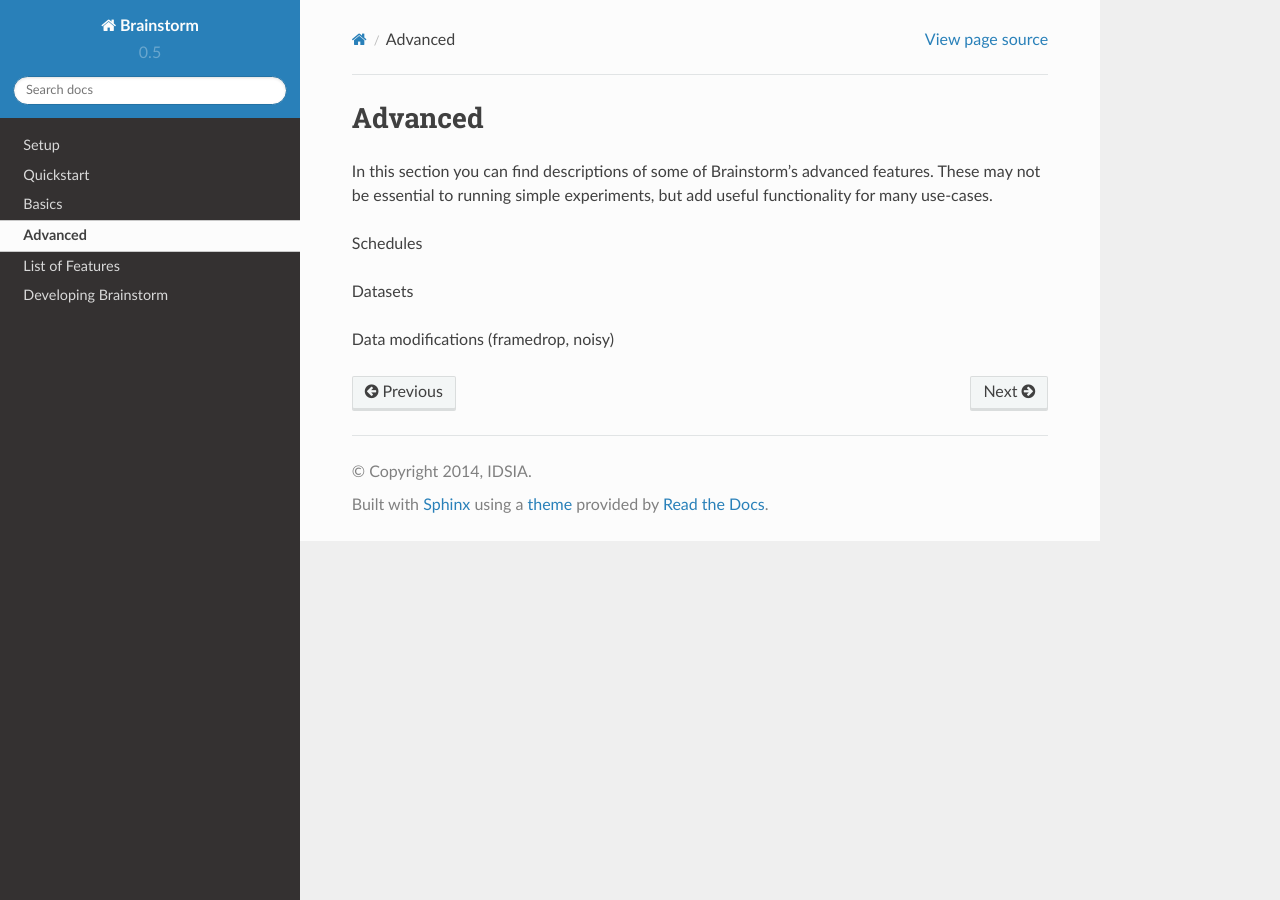
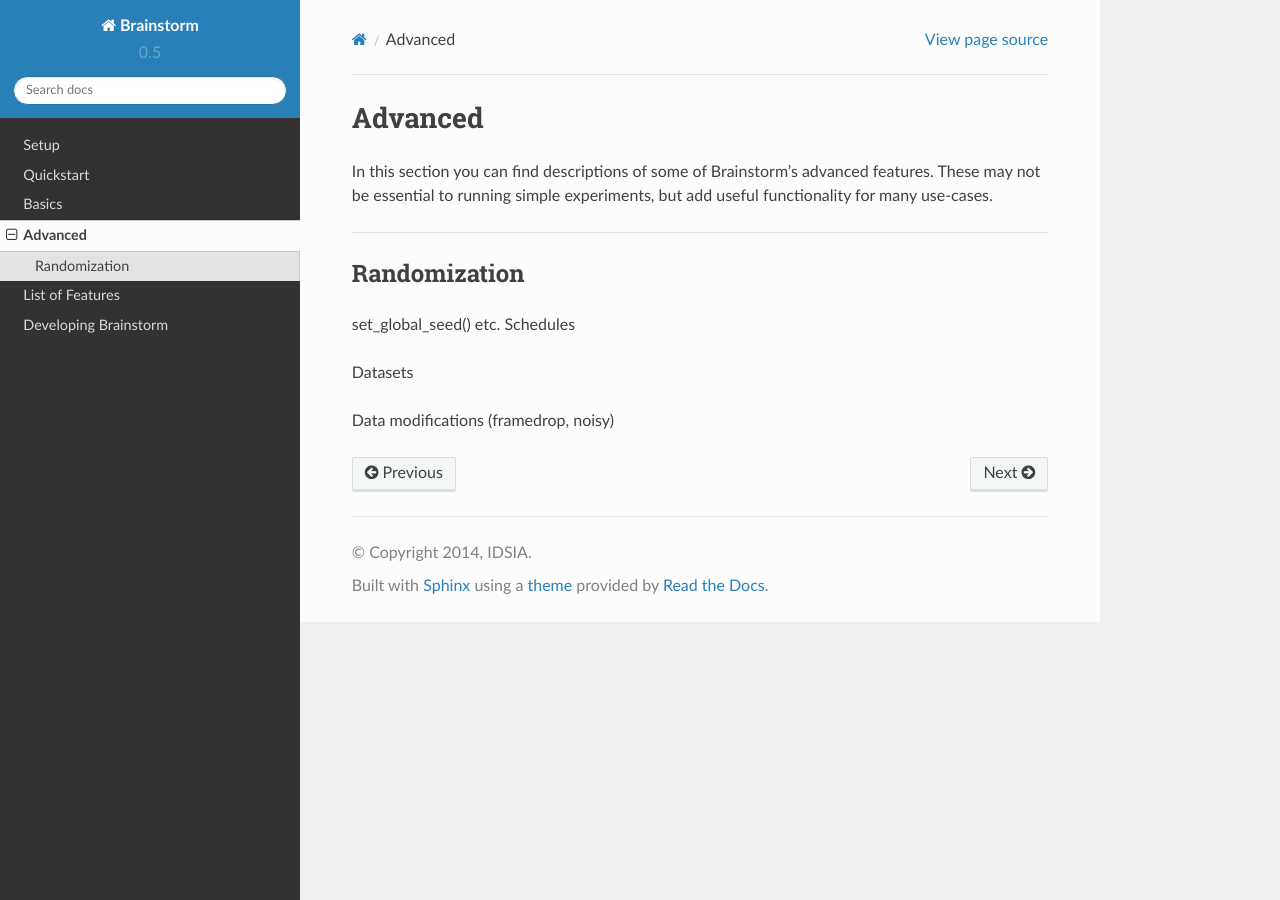
Before and after one commit to Qwlouse/pylstm, a Sphinx documentation site: the page built from doc/source/advanced.rst, in a window 1280 px wide. Built offline with Sphinx 7.4.7 and the Read the Docs theme 2.0.0, drawn with Linux system fonts in a browser that asks for light colours.

Commit message:
slight reorg of doc

```diff
--- a/doc/source/advanced.rst
+++ b/doc/source/advanced.rst
@@ -7,7 +7,14 @@ Advanced
 In this section you can find descriptions of some of Brainstorm's advanced features.
 These may not be essential to running simple experiments, but add useful functionality for many use-cases.
 
+.. _randomization:
 
+-------------------------------------------------------------------------------
+
+Randomization
+=============
+
+set_global_seed() etc.
 Schedules
 
 Datasets
```
Also changed, not shown: doc/source/basic.rst (+0 -10 lines).
